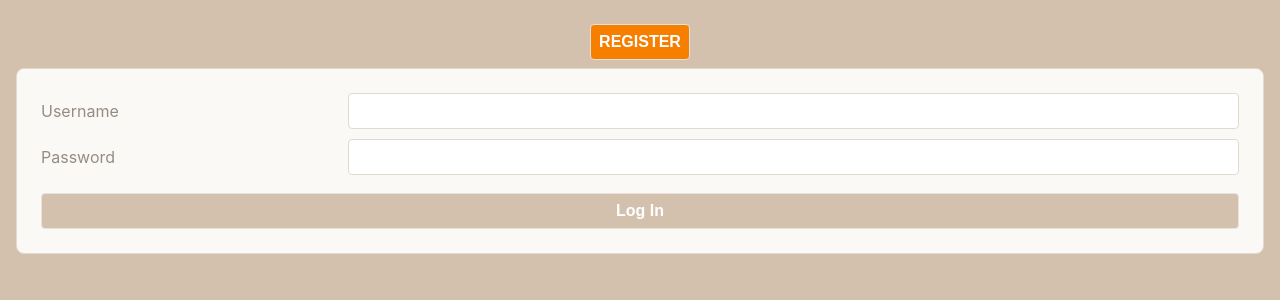
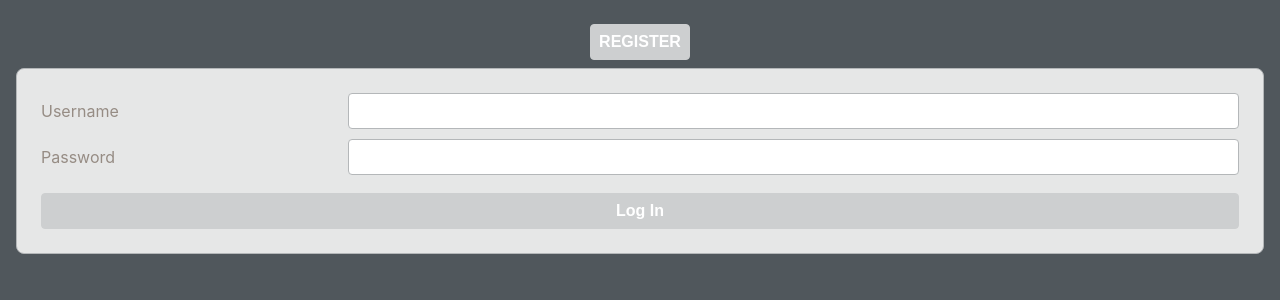
Before and after one commit to jfranzm/Dissonance, a React (Create React App) app: page /orders in a window 1280 px wide. Shown: the top 300 px of the page. Built offline with nearby package versions, Linux system fonts and the light colour scheme.

Commit message:
update css properties

```diff
--- a/src/index.css
+++ b/src/index.css
@@ -16,11 +16,11 @@ code {
 /* CSS Custom Properties */
 :root {
   --white: #FFFFFF;
-  --tan-1: #FBF9F6;
-  --tan-2: #E7E2DD;
-  --tan-3: #E2D9D1;
-  --tan-4: #D3C1AE;
-  --orange: #F67F00;
+  --bluegray: #50575c;
+  --gray-1: #e6e7e7;
+  --gray-2: #cdcfd0;
+  --gray-3: #b4b7b9;
+  --orange: orange;
   --text-light: #968c84;
   --text-dark: #615954;
 }
@@ -38,7 +38,7 @@ body {
     sans-serif;
   -webkit-font-smoothing: antialiased;
   -moz-osx-font-smoothing: grayscale;
-  background-color: var(--tan-4);
+  background-color: var(--bluegray);
   padding: 2vmin;
   height: 100vh;
 }
@@ -86,9 +86,9 @@ code {
   display: flex;
   justify-content: space-around;
   align-items: center;
-  background-color: var(--tan-1);
+  background-color: var(--gray-1);
   color: var(--text-dark);
-  border: .1vmin solid var(--tan-3);
+  border: .1vmin solid var(--gray-3);
   border-radius: 1vmin;
   padding: .6vmin;
   text-align: center;
@@ -97,8 +97,8 @@ code {
 
 .form-container {
   padding: 3vmin;
-  background-color: var(--tan-1);
-  border: .1vmin solid var(--tan-3);
+  background-color: var(--gray-1);
+  border: .1vmin solid var(--gray-3);
   border-radius: 1vmin;
 }
 
@@ -123,7 +123,7 @@ label {
 input {
   padding: 1vmin;
   font-size: 2vmin;
-  border: .1vmin solid var(--tan-3);
+  border: .1vmin solid var(--gray-3);
   border-radius: .5vmin;
   color: var(--text-dark);
   background-image: none !important;
@@ -132,7 +132,7 @@ input {
 }
 
 input:focus {
-  border-color: var(--orange);
+  border-color: var(--bluegray);
 }
 
 button,
@@ -140,12 +140,12 @@ a.button {
   margin: 1vmin;
   padding: 1vmin;
   color: var(--white);
-  background-color: var(--orange);
+  background-color: var(--gray-2);
   font-size: 2vmin;
   font-weight: bold;
   text-decoration: none;
   text-align: center;
-  border: .1vmin solid var(--tan-2);
+  border: .1vmin solid var(--gray-2);
   border-radius: .5vmin;
   outline: none;
   cursor: pointer;
@@ -164,7 +164,7 @@ button.btn-xs {
 button:disabled,
 form:invalid button[type="submit"] {
   cursor: not-allowed;
-  background-color: var(--tan-4);
+  background-color: var(--gray-2);
 }
 
 button[type="submit"] {
```
